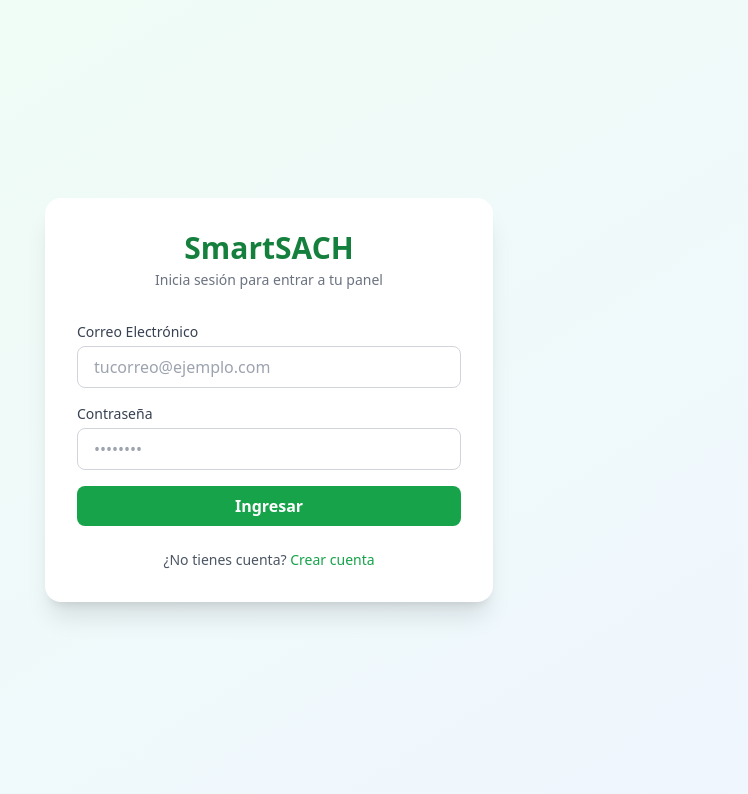
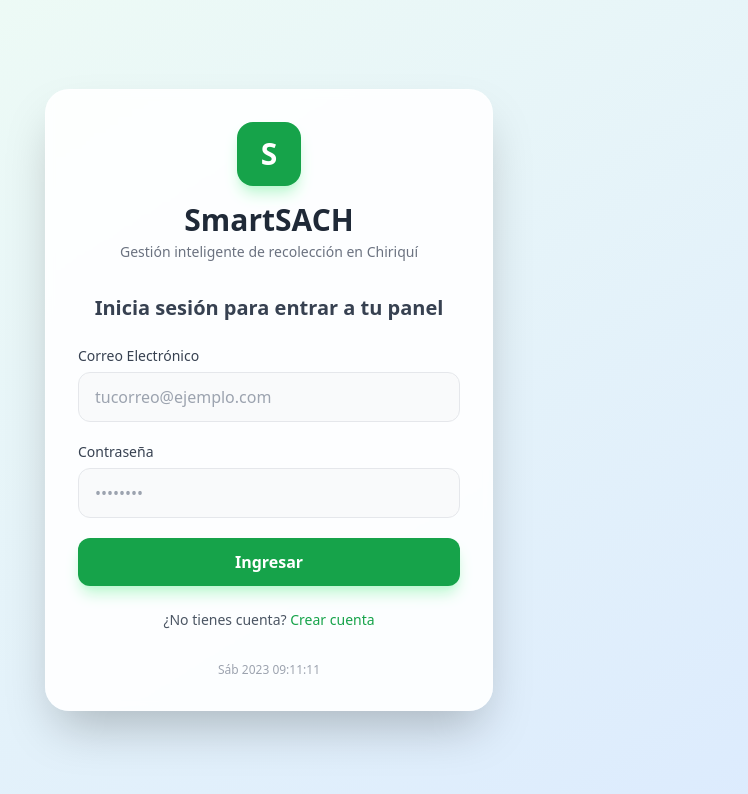
Before and after one commit to Fantastic-Dream-Team/SmartSACH, a React (Vite) app in the folder SmartSACH-FDT/Frontend/: page /login in a window 1280 px wide. Shown: the top 794 px of the page, without its empty margins (371-1119 px from the left). Built offline with nearby package versions, Linux system fonts and the light colour scheme; no server answers.

Commit message:
feat: mejorar diseño de Login y Register con Tailwind

```diff
--- a/SmartSACH-FDT/Frontend/src/features/auth/pages/LoginPage.jsx
+++ b/SmartSACH-FDT/Frontend/src/features/auth/pages/LoginPage.jsx
@@ -44,26 +44,42 @@
   };
 
   return (
-    <div className="min-h-screen bg-gradient-to-br from-green-50 to-blue-50 flex items-center justify-center px-4">
-      <div className="bg-white rounded-2xl shadow-xl p-8 w-full max-w-md">
+    <div className="min-h-screen bg-gradient-to-br from-green-50 to-blue-100 flex items-center justify-center px-4">
+      <div className="bg-white/90 backdrop-blur-sm rounded-3xl shadow-2xl p-8 w-full max-w-md border border-white/20">
+        {/* Logo y título */}
         <div className="text-center mb-8">
-          <h1 className="text-3xl font-bold text-green-700">SmartSACH</h1>
-          <p className="text-gray-500 text-sm mt-1">Inicia sesión para entrar a tu panel</p>
+          <div className="flex justify-center mb-4">
+            <div className="w-16 h-16 bg-green-600 rounded-2xl flex items-center justify-center shadow-lg shadow-green-200">
+              <span className="text-3xl text-white font-bold">S</span>
+            </div>
+          </div>
+          <h1 className="text-3xl font-bold text-gray-800">SmartSACH</h1>
+          <p className="text-gray-500 text-sm mt-1">Gestión inteligente de recolección en Chiriquí</p>
         </div>
 
+        {/* Subtítulo */}
+        <h2 className="text-xl font-semibold text-gray-700 text-center mb-6">
+          Inicia sesión para entrar a tu panel
+        </h2>
+
+        {/* Mensaje de error */}
         {errorMsg && (
-          <div className="bg-red-50 border border-red-200 text-red-700 px-4 py-3 rounded-lg mb-4 text-sm">
+          <div className="bg-red-50 border border-red-200 text-red-700 px-4 py-3 rounded-xl mb-4 text-sm flex items-center gap-2">
+            <span className="text-lg">⚠️</span>
             {errorMsg}
           </div>
         )}
 
-        <form onSubmit={handleSubmit} className="space-y-4">
+        {/* Formulario */}
+        <form onSubmit={handleSubmit} className="space-y-5">
           <div>
-            <label className="block text-sm font-medium text-gray-700 mb-1">Correo Electrónico</label>
+            <label className="block text-sm font-medium text-gray-700 mb-1.5">
+              Correo Electrónico
+            </label>
             <input
               type="email"
-              className={`w-full px-4 py-2 border rounded-lg focus:ring-2 focus:ring-green-500 focus:border-transparent ${
-                errores.correo ? 'border-red-400' : 'border-gray-300'
+              className={`w-full px-4 py-3 border rounded-xl focus:ring-2 focus:ring-green-500 focus:border-transparent transition-all ${
+                errores.correo ? 'border-red-400 bg-red-50' : 'border-gray-200 bg-gray-50'
               }`}
               placeholder="tucorreo@ejemplo.com"
               value={correo}
@@ -76,11 +92,13 @@
           </div>
 
           <div>
-            <label className="block text-sm font-medium text-gray-700 mb-1">Contraseña</label>
+            <label className="block text-sm font-medium text-gray-700 mb-1.5">
+              Contraseña
+            </label>
             <input
               type="password"
-              className={`w-full px-4 py-2 border rounded-lg focus:ring-2 focus:ring-green-500 focus:border-transparent ${
-                errores.password ? 'border-red-400' : 'border-gray-300'
+              className={`w-full px-4 py-3 border rounded-xl focus:ring-2 focus:ring-green-500 focus:border-transparent transition-all ${
+                errores.password ? 'border-red-400 bg-red-50' : 'border-gray-200 bg-gray-50'
               }`}
               placeholder="••••••••"
               value={password}
@@ -95,18 +113,34 @@
           <button
             type="submit"
             disabled={loading}
-            className="w-full bg-green-600 hover:bg-green-700 text-white font-semibold py-2 rounded-lg transition-colors disabled:opacity-60"
+            className="w-full bg-green-600 hover:bg-green-700 text-white font-semibold py-3 rounded-xl transition-all transform hover:scale-[1.02] disabled:opacity-60 disabled:hover:scale-100 shadow-lg shadow-green-200"
           >
-            {loading ? 'Ingresando...' : 'Ingresar'}
+            {loading ? (
+              <span className="flex items-center justify-center gap-2">
+                <svg className="animate-spin h-5 w-5 text-white" xmlns="http://www.w3.org/2000/svg" fill="none" viewBox="0 0 24 24">
+                  <circle className="opacity-25" cx="12" cy="12" r="10" stroke="currentColor" strokeWidth="4"></circle>
+                  <path className="opacity-75" fill="currentColor" d="M4 12a8 8 0 018-8V0C5.373 0 0 5.373 0 12h4zm2 5.291A7.962 7.962 0 014 12H0c0 3.042 1.135 5.824 3 7.938l3-2.647z"></path>
+                </svg>
+                Ingresando...
+              </span>
+            ) : (
+              'Ingresar'
+            )}
           </button>
         </form>
 
+        {/* Link a registro */}
         <p className="text-center text-sm text-gray-600 mt-6">
           ¿No tienes cuenta?{' '}
-          <Link to="/register" className="text-green-600 hover:text-green-700 font-medium hover:underline">
+          <Link to="/register" className="text-green-600 hover:text-green-700 font-medium hover:underline transition-all">
             Crear cuenta
           </Link>
         </p>
+
+        {/* Fecha */}
+        <div className="text-center text-xs text-gray-400 mt-8">
+          Sáb 2023 09:11:11
+        </div>
       </div>
     </div>
   );
--- a/SmartSACH-FDT/Frontend/src/features/auth/pages/RegisterPage.jsx
+++ b/SmartSACH-FDT/Frontend/src/features/auth/pages/RegisterPage.jsx
@@ -91,60 +91,67 @@
   };
 
   return (
-    <div className="min-h-screen bg-gradient-to-br from-green-50 to-blue-50 flex items-center justify-center px-4 py-8">
-      <div className="bg-white rounded-2xl shadow-xl p-8 w-full max-w-md">
-        <div className="text-center mb-8">
-          <h1 className="text-3xl font-bold text-green-700">SmartSACH</h1>
-          <p className="text-gray-500 text-sm mt-1">Crea tu cuenta</p>
+    <div className="min-h-screen bg-gradient-to-br from-green-50 to-blue-100 flex items-center justify-center px-4 py-8">
+      <div className="bg-white/90 backdrop-blur-sm rounded-3xl shadow-2xl p-8 w-full max-w-md border border-white/20">
+        {/* Logo y título */}
+        <div className="text-center mb-6">
+          <div className="flex justify-center mb-3">
+            <div className="w-14 h-14 bg-green-600 rounded-2xl flex items-center justify-center shadow-lg shadow-green-200">
+              <span className="text-2xl text-white font-bold">S</span>
+            </div>
+          </div>
+          <h1 className="text-2xl font-bold text-gray-800">SmartSACH</h1>
+          <p className="text-gray-500 text-sm">Crea tu cuenta</p>
         </div>
 
+        {/* Mensajes */}
         {successMsg && (
-          <div className="bg-green-50 border border-green-200 text-green-700 px-4 py-3 rounded-lg mb-4 text-sm">
-            ✅ {successMsg}
+          <div className="bg-green-50 border border-green-200 text-green-700 px-4 py-3 rounded-xl mb-4 text-sm flex items-center gap-2">
+            <span className="text-lg">✅</span>
+            {successMsg}
           </div>
         )}
 
         {errorMsg && (
-          <div className="bg-red-50 border border-red-200 text-red-700 px-4 py-3 rounded-lg mb-4 text-sm">
-            ❌ {errorMsg}
+          <div className="bg-red-50 border border-red-200 text-red-700 px-4 py-3 rounded-xl mb-4 text-sm flex items-center gap-2">
+            <span className="text-lg">❌</span>
+            {errorMsg}
           </div>
         )}
 
+        {/* Formulario */}
         <form onSubmit={handleSubmit} className="space-y-4">
+          <div className="grid grid-cols-2 gap-3">
             <div>
               <label className="block text-sm font-medium text-gray-700 mb-1">Nombre *</label>
               <input
                 type="text"
                 name="nombre"
-              className={`w-full px-4 py-2 border rounded-lg focus:ring-2 focus:ring-green-500 focus:border-transparent ${
-                errores.nombre ? 'border-red-400' : 'border-gray-300'
+                className={`w-full px-4 py-2.5 border rounded-xl focus:ring-2 focus:ring-green-500 focus:border-transparent transition-all ${
+                  errores.nombre ? 'border-red-400 bg-red-50' : 'border-gray-200 bg-gray-50'
                 }`}
-              placeholder="Tu nombre"
+                placeholder="Juan"
                 value={formData.nombre}
                 onChange={handleChange}
                 disabled={loading}
               />
-            {errores.nombre && (
-              <span className="text-xs text-red-600 mt-1 block">{errores.nombre}</span>
-            )}
+              {errores.nombre && <span className="text-xs text-red-600 mt-1 block">{errores.nombre}</span>}
             </div>
-
             <div>
               <label className="block text-sm font-medium text-gray-700 mb-1">Apellido *</label>
               <input
                 type="text"
                 name="apellido"
-              className={`w-full px-4 py-2 border rounded-lg focus:ring-2 focus:ring-green-500 focus:border-transparent ${
-                errores.apellido ? 'border-red-400' : 'border-gray-300'
+                className={`w-full px-4 py-2.5 border rounded-xl focus:ring-2 focus:ring-green-500 focus:border-transparent transition-all ${
+                  errores.apellido ? 'border-red-400 bg-red-50' : 'border-gray-200 bg-gray-50'
                 }`}
-              placeholder="Tu apellido"
+                placeholder="Pérez"
                 value={formData.apellido}
                 onChange={handleChange}
                 disabled={loading}
               />
-            {errores.apellido && (
-              <span className="text-xs text-red-600 mt-1 block">{errores.apellido}</span>
-            )}
+              {errores.apellido && <span className="text-xs text-red-600 mt-1 block">{errores.apellido}</span>}
+            </div>
           </div>
 
           <div>
@@ -152,17 +159,15 @@
             <input
               type="text"
               name="cedula"
-              className={`w-full px-4 py-2 border rounded-lg focus:ring-2 focus:ring-green-500 focus:border-transparent ${
-                errores.cedula ? 'border-red-400' : 'border-gray-300'
+              className={`w-full px-4 py-2.5 border rounded-xl focus:ring-2 focus:ring-green-500 focus:border-transparent transition-all ${
+                errores.cedula ? 'border-red-400 bg-red-50' : 'border-gray-200 bg-gray-50'
               }`}
               placeholder="8-888-8888"
               value={formData.cedula}
               onChange={handleChange}
               disabled={loading}
             />
-            {errores.cedula && (
-              <span className="text-xs text-red-600 mt-1 block">{errores.cedula}</span>
-            )}
+            {errores.cedula && <span className="text-xs text-red-600 mt-1 block">{errores.cedula}</span>}
           </div>
 
           <div>
@@ -170,17 +175,15 @@
             <input
               type="email"
               name="correo"
-              className={`w-full px-4 py-2 border rounded-lg focus:ring-2 focus:ring-green-500 focus:border-transparent ${
-                errores.correo ? 'border-red-400' : 'border-gray-300'
+              className={`w-full px-4 py-2.5 border rounded-xl focus:ring-2 focus:ring-green-500 focus:border-transparent transition-all ${
+                errores.correo ? 'border-red-400 bg-red-50' : 'border-gray-200 bg-gray-50'
               }`}
               placeholder="tucorreo@ejemplo.com"
               value={formData.correo}
               onChange={handleChange}
               disabled={loading}
             />
-            {errores.correo && (
-              <span className="text-xs text-red-600 mt-1 block">{errores.correo}</span>
-            )}
+            {errores.correo && <span className="text-xs text-red-600 mt-1 block">{errores.correo}</span>}
           </div>
 
           <div>
@@ -188,17 +191,15 @@
             <input
               type="password"
               name="password"
-              className={`w-full px-4 py-2 border rounded-lg focus:ring-2 focus:ring-green-500 focus:border-transparent ${
-                errores.password ? 'border-red-400' : 'border-gray-300'
+              className={`w-full px-4 py-2.5 border rounded-xl focus:ring-2 focus:ring-green-500 focus:border-transparent transition-all ${
+                errores.password ? 'border-red-400 bg-red-50' : 'border-gray-200 bg-gray-50'
               }`}
               placeholder="••••••••"
               value={formData.password}
               onChange={handleChange}
               disabled={loading}
             />
-            {errores.password && (
-              <span className="text-xs text-red-600 mt-1 block">{errores.password}</span>
-            )}
+            {errores.password && <span className="text-xs text-red-600 mt-1 block">{errores.password}</span>}
           </div>
 
           <div>
@@ -206,31 +207,39 @@
             <input
               type="password"
               name="confirmPassword"
-              className={`w-full px-4 py-2 border rounded-lg focus:ring-2 focus:ring-green-500 focus:border-transparent ${
-                errores.confirmPassword ? 'border-red-400' : 'border-gray-300'
+              className={`w-full px-4 py-2.5 border rounded-xl focus:ring-2 focus:ring-green-500 focus:border-transparent transition-all ${
+                errores.confirmPassword ? 'border-red-400 bg-red-50' : 'border-gray-200 bg-gray-50'
               }`}
               placeholder="Repite tu contraseña"
               value={formData.confirmPassword}
               onChange={handleChange}
               disabled={loading}
             />
-            {errores.confirmPassword && (
-              <span className="text-xs text-red-600 mt-1 block">{errores.confirmPassword}</span>
-            )}
+            {errores.confirmPassword && <span className="text-xs text-red-600 mt-1 block">{errores.confirmPassword}</span>}
           </div>
 
           <button
             type="submit"
             disabled={loading}
-            className="w-full bg-green-600 hover:bg-green-700 text-white font-semibold py-2 rounded-lg transition-colors disabled:opacity-60"
+            className="w-full bg-green-600 hover:bg-green-700 text-white font-semibold py-3 rounded-xl transition-all transform hover:scale-[1.02] disabled:opacity-60 disabled:hover:scale-100 shadow-lg shadow-green-200"
           >
-            {loading ? 'Registrando...' : 'Registrarse'}
+            {loading ? (
+              <span className="flex items-center justify-center gap-2">
+                <svg className="animate-spin h-5 w-5 text-white" xmlns="http://www.w3.org/2000/svg" fill="none" viewBox="0 0 24 24">
+                  <circle className="opacity-25" cx="12" cy="12" r="10" stroke="currentColor" strokeWidth="4"></circle>
+                  <path className="opacity-75" fill="currentColor" d="M4 12a8 8 0 018-8V0C5.373 0 0 5.373 0 12h4zm2 5.291A7.962 7.962 0 014 12H0c0 3.042 1.135 5.824 3 7.938l3-2.647z"></path>
+                </svg>
+                Registrando...
+              </span>
+            ) : (
+              'Registrarse'
+            )}
           </button>
         </form>
 
         <p className="text-center text-sm text-gray-600 mt-6">
           ¿Ya tienes cuenta?{' '}
-          <Link to="/login" className="text-green-600 hover:text-green-700 font-medium hover:underline">
+          <Link to="/login" className="text-green-600 hover:text-green-700 font-medium hover:underline transition-all">
             Inicia sesión
           </Link>
         </p>
```
Lines whose indentation alone changed are shown as unchanged.
